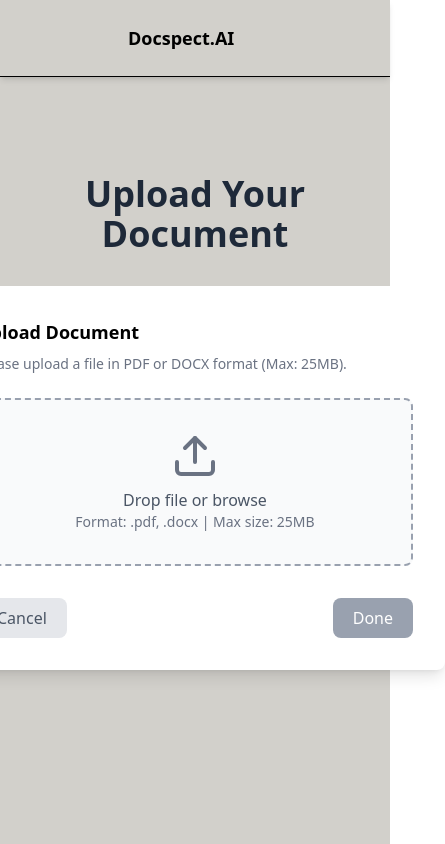
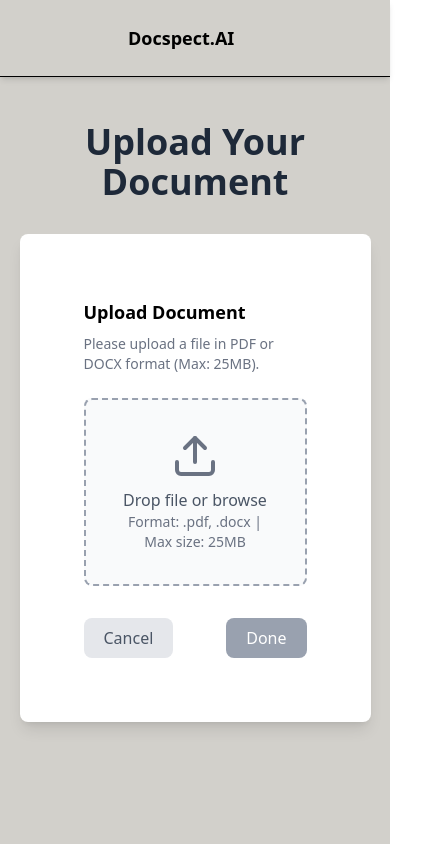
Before and after one commit to Sreyasiv/Docspect, a React (Vite) app in the folder frontend/: page /upload in a window 390 px wide. Shown: the whole page, 445 px wide, since content can reach past the window. Built offline with nearby package versions, Linux system fonts and the light colour scheme; what @react-pdf/renderer would draw is missing.

Commit message:
made the loader box inside the upload box and improve the responsive by removing the hard-coded sizes of elements

```diff
--- a/frontend/src/pages/UploadPage.jsx
+++ b/frontend/src/pages/UploadPage.jsx
@@ -61,15 +61,14 @@
   return (
     <div className="bg-[hsl(38,8%,81%)] h-screen flex flex-col">
       {loading ? (
-        <div className="fixed inset-0 bg-white/50 backdrop-blur-sm flex p-12 items-center justify-center z-50">
-          <div className="bg-white rounded-lg p-8 shadow-lg max-w-md mx-auto text-center">
+        <div className="fixed inset-0   flex p-12 items-center justify-center  z-50 cursor-not-allowed">
+          <div className="bg-white rounded-lg p-8 shadow-lg max-w-md mx-auto mt-16  text-center">
             <img
               src={scanningGif}
               alt="Analyzing document"
-              className="w-[40vw] h-[40vh] mx-auto mb-4 object-contain"
+              className="lg:w-[30vw] lg:h-[37vh] w-[60vw] h-[45vh]  mx-auto mb-4 object-contain"
             />
             <h2 className="text-xl font-semibold text-[#1D2B4F] mb-4">Analyzing your document…</h2>
-
           </div>
         </div>
       ) : null}
@@ -81,9 +80,9 @@
       </div>
 
       {/* Main */}
-      <div className="flex-grow flex flex-col justify-center items-center">
+      <div className="flex-grow flex flex-col justify-center items-center ">
         <h1 className="text-4xl font-extrabold text-gray-800 mb-8 text-center">Upload Your Document</h1>
-        <div className="bg-white shadow-lg rounded-lg p-8 w-[500px]">
+        <div className="bg-white shadow-lg rounded-lg p-16 w-[90vw] md:w-[500px]">
           <h2 className="text-lg font-semibold mb-2">Upload Document</h2>
           <p className="text-sm text-gray-500 mb-6">
             Please upload a file in PDF or DOCX format (Max: 25MB).
```
